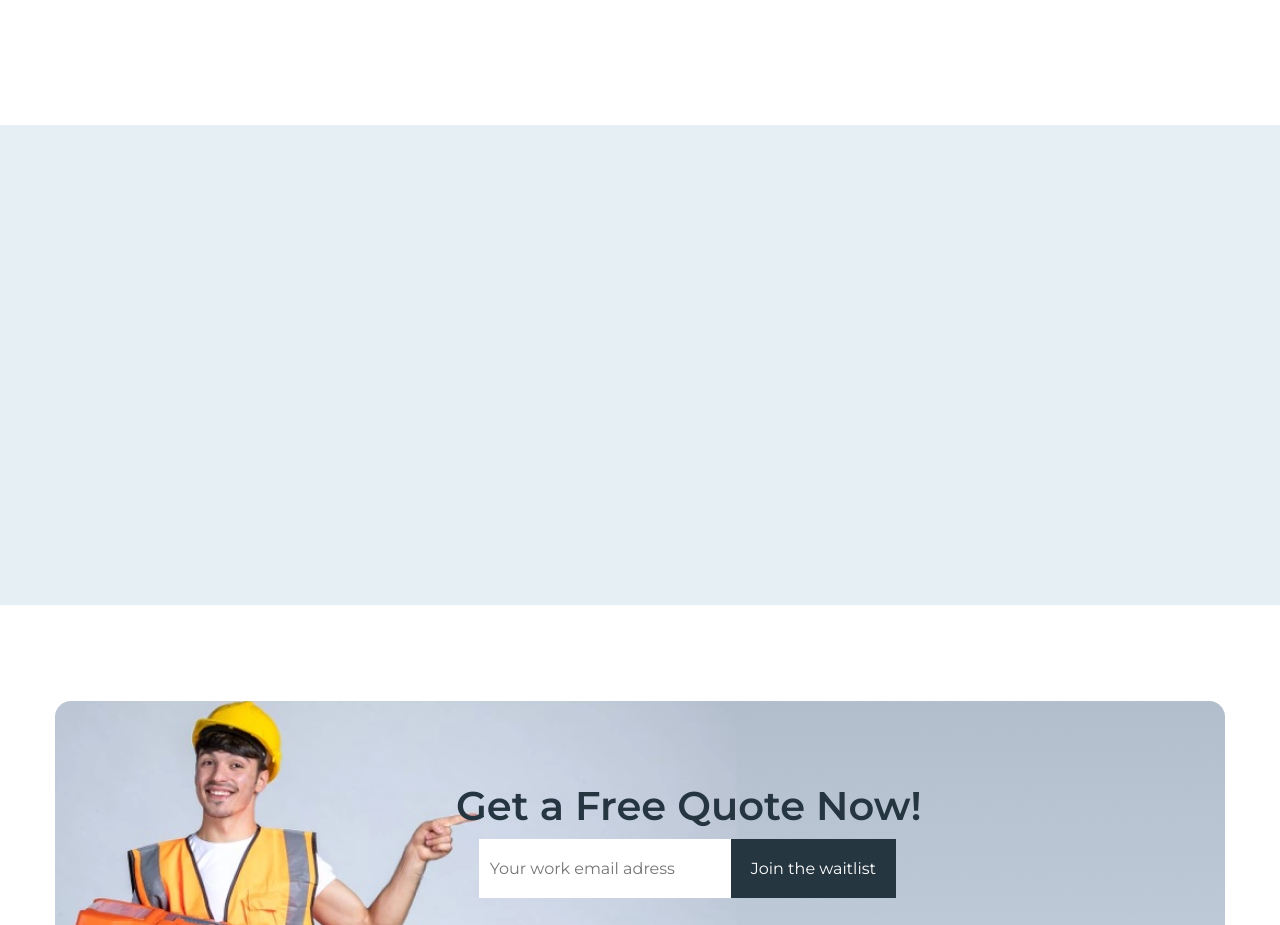
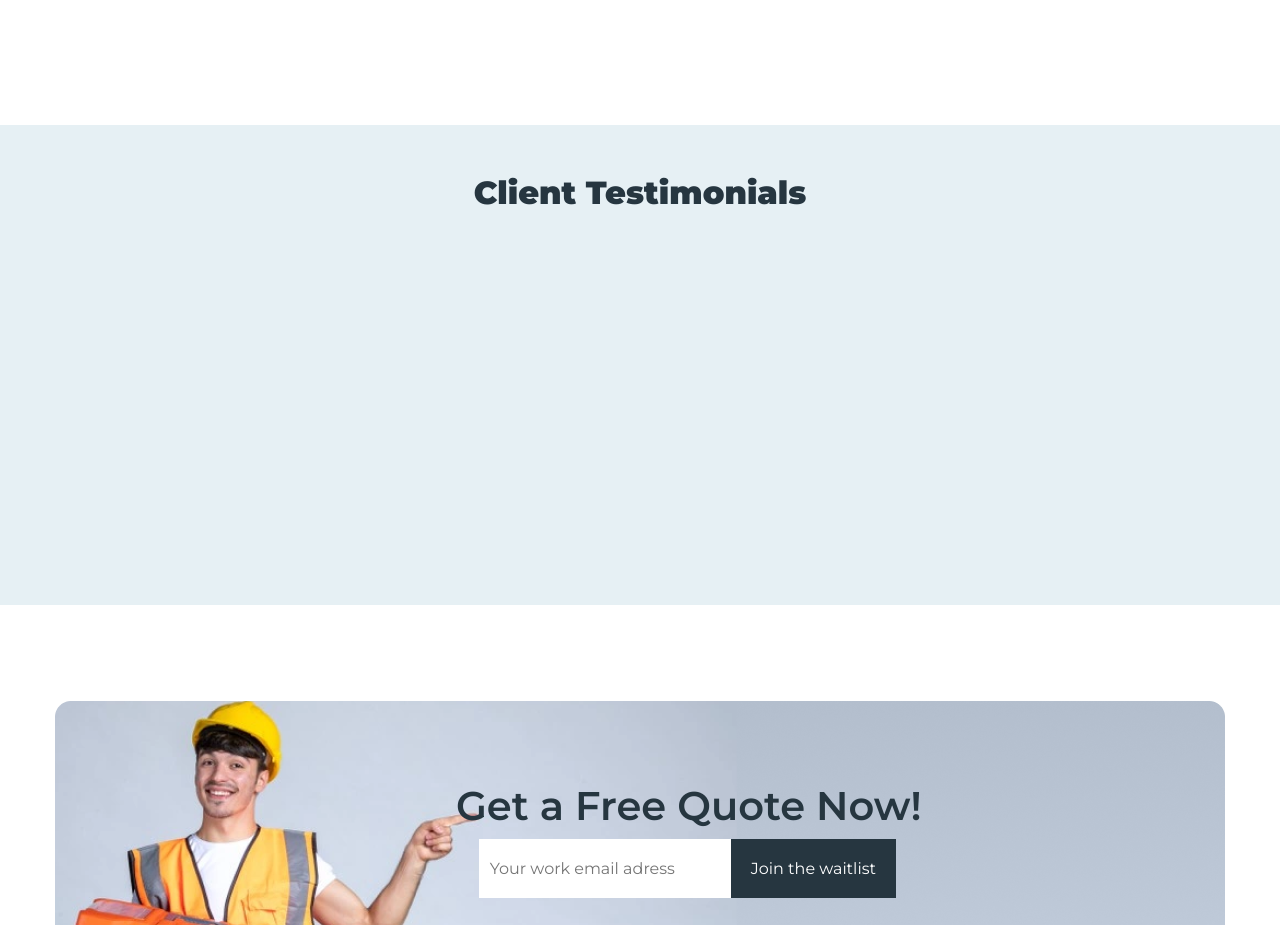
Before and after one commit to henriquepx/construction-company, a React (Vite) app: page / in a window 1280 px wide. Shown: the part 3020-3945 px from the top of the page. Built offline with nearby package versions, Linux system fonts and the light colour scheme.

Commit message:
feat: beginning of the slider structure

```diff
--- a/package.json
+++ b/package.json
@@ -14,6 +14,8 @@
     "react": "^18.2.0",
     "react-dom": "^18.2.0",
     "react-icons": "^4.10.1",
+    "react-slick": "^0.29.0",
+    "slick-carousel": "^1.8.1",
     "styled-components": "^6.0.7"
   },
   "devDependencies": {
--- a/src/App.jsx
+++ b/src/App.jsx
@@ -2,7 +2,7 @@ import Footer from "./sections/Footer"
 import Header from "./sections/Header"
 import Main from "./sections/Main"
 import SectionAchievementsClients from "./sections/SectionAchievementsClients"
-import SectionClientsCommentary from "./sections/SectionClientsCommentary"
+import SectionClients from "./sections/SectionClients"
 import SectionNoticesBuild from "./sections/SectionNoticesBuild"
 import SectionWaitlist from "./sections/SectionWaitlist"
 
@@ -14,7 +14,7 @@ function App() {
       <Main />
       <SectionAchievementsClients />
       <SectionNoticesBuild />
-      <SectionClientsCommentary />
+      <SectionClients />
       <SectionWaitlist />
       <Footer />
     </>
--- /dev/null
+++ b/src/components/ClientSlider.jsx
@@ -0,0 +1,17 @@
+import styled from 'styled-components'
+
+const ContainerClientSlider = styled.div`
+
+`
+
+
+const ClientSlider = () => {
+
+    return (
+      <ContainerClientSlider>
+
+      </ContainerClientSlider>
+    );
+  };
+
+export default ClientSlider;
--- /dev/null
+++ b/src/sections/SectionClients.jsx
@@ -0,0 +1,28 @@
+import styled from 'styled-components';
+import ClientSlider from '../components/ClientSlider';
+
+
+const SectionClientsContainer = styled.div`
+    height: 60vh;
+    background-color: #E6F0F4;
+`
+
+const TitleClientsContainer = styled.h1`
+    color: var(--color-one);
+    font-family: var(--font);
+    text-align: center;
+    font-weight: 605;
+    font-size: 2rem;
+    padding-top: 3rem;
+`
+
+const SectionClients = () => {
+  return (
+    <SectionClientsContainer>
+        <TitleClientsContainer>Client Testimonials</TitleClientsContainer>
+        <ClientSlider />
+    </SectionClientsContainer>
+  )
+}
+
+export default SectionClients;
--- a/src/sections/SectionClientsCommentary.jsx
+++ /dev/null
@@ -1,15 +0,0 @@
-import styled from 'styled-components'
-
-const ContainerClientsCommentary = styled.div`
-    height: 60vh;
-    background-color: #E6F0F4;
-`
-
-const SectionClientsCommentary = () => {
-  return (
-    <ContainerClientsCommentary>
-    </ContainerClientsCommentary>
-  )
-}
-
-export default SectionClientsCommentary
```
Also changed, not shown: 1 other file (tests, documents, lock files or other folders).
